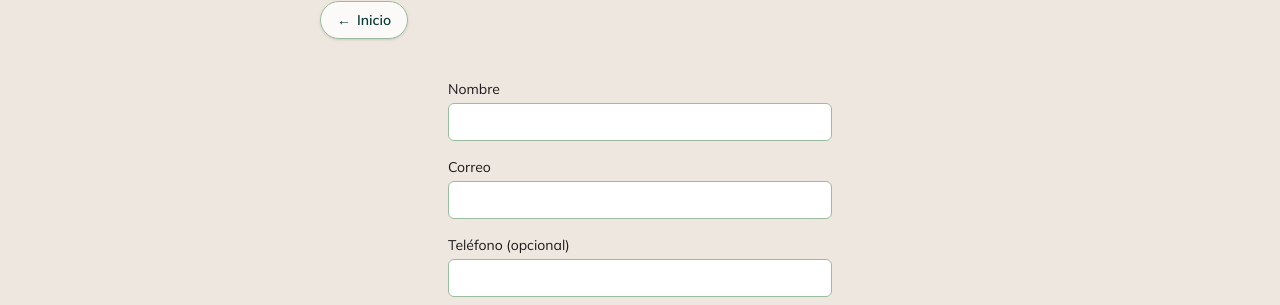
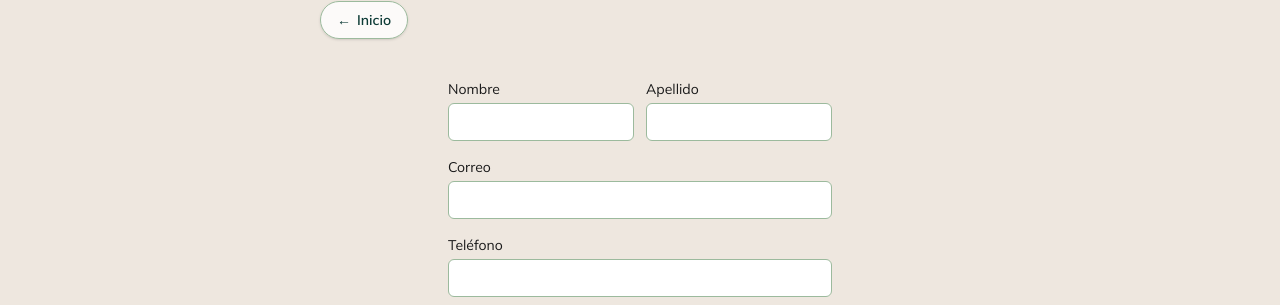
Before and after one commit to Andreazindo/andrea-app, a Next.js app: page /registro in a window 1280 px wide. Shown: the part 250-555 px from the top of the page. Built offline with nearby package versions, Linux system fonts and the light colour scheme; no server answers; the database is empty.

Commit message:
Separa nombre y apellido en registro, y hace teléfono obligatorio
Co-Authored-By: Claude Sonnet 5 <noreply@anthropic.com>
Claude-Session: https://claude.ai/code/session_013Mkn8hs9v9mknB2n22h72M

```diff
--- a/src/app/registro/actions.ts
+++ b/src/app/registro/actions.ts
@@ -7,15 +7,18 @@ import { prisma } from "@/lib/prisma";
 import { signIn } from "@/lib/auth";
 
 export async function registerAction(formData: FormData) {
-  const name = String(formData.get("name") ?? "").trim();
+  const firstName = String(formData.get("firstName") ?? "").trim();
+  const lastName = String(formData.get("lastName") ?? "").trim();
   const email = String(formData.get("email") ?? "").trim().toLowerCase();
   const phone = String(formData.get("phone") ?? "").trim();
   const password = String(formData.get("password") ?? "");
   const callbackUrl = String(formData.get("callbackUrl") ?? "/tienda");
 
-  if (!name || !email || password.length < 8) {
+  if (!firstName || !lastName || !email || !phone || password.length < 8) {
     redirect(`/registro?error=datos-invalidos&callbackUrl=${encodeURIComponent(callbackUrl)}`);
   }
+
+  const name = `${firstName} ${lastName}`;
 
   const existing = await prisma.user.findUnique({ where: { email } });
   if (existing) {
--- a/src/app/registro/page.tsx
+++ b/src/app/registro/page.tsx
@@ -7,7 +7,8 @@ import { zindoColors } from "@/components/zindo/theme";
 export const metadata: Metadata = { title: "Crear cuenta" };
 
 const ERROR_MESSAGES: Record<string, string> = {
-  "datos-invalidos": "Revisa tus datos: el nombre, correo y una contraseña de al menos 8 caracteres son obligatorios.",
+  "datos-invalidos":
+    "Revisa tus datos: nombre, apellido, teléfono, correo y una contraseña de al menos 8 caracteres son obligatorios.",
   "correo-en-uso": "Ya existe una cuenta con ese correo. Intenta iniciar sesión.",
 };
 
@@ -33,11 +34,19 @@ export default async function RegistroPage({
 
         <form action={registerAction} className="space-y-4">
           <input type="hidden" name="callbackUrl" value={callbackUrl ?? "/tienda"} />
-          <div>
-            <label className={labelClass} style={{ color: zindoColors.ink }} htmlFor="name">
-              Nombre
-            </label>
-            <input id="name" name="name" type="text" required className={inputClass} style={inputStyle} />
+          <div className="grid grid-cols-2 gap-3">
+            <div>
+              <label className={labelClass} style={{ color: zindoColors.ink }} htmlFor="firstName">
+                Nombre
+              </label>
+              <input id="firstName" name="firstName" type="text" required className={inputClass} style={inputStyle} />
+            </div>
+            <div>
+              <label className={labelClass} style={{ color: zindoColors.ink }} htmlFor="lastName">
+                Apellido
+              </label>
+              <input id="lastName" name="lastName" type="text" required className={inputClass} style={inputStyle} />
+            </div>
           </div>
           <div>
             <label className={labelClass} style={{ color: zindoColors.ink }} htmlFor="email">
@@ -47,9 +56,9 @@ export default async function RegistroPage({
           </div>
           <div>
             <label className={labelClass} style={{ color: zindoColors.ink }} htmlFor="phone">
-              Teléfono (opcional)
+              Teléfono
             </label>
-            <input id="phone" name="phone" type="tel" className={inputClass} style={inputStyle} />
+            <input id="phone" name="phone" type="tel" required className={inputClass} style={inputStyle} />
           </div>
           <div>
             <label className={labelClass} style={{ color: zindoColors.ink }} htmlFor="password">
```
